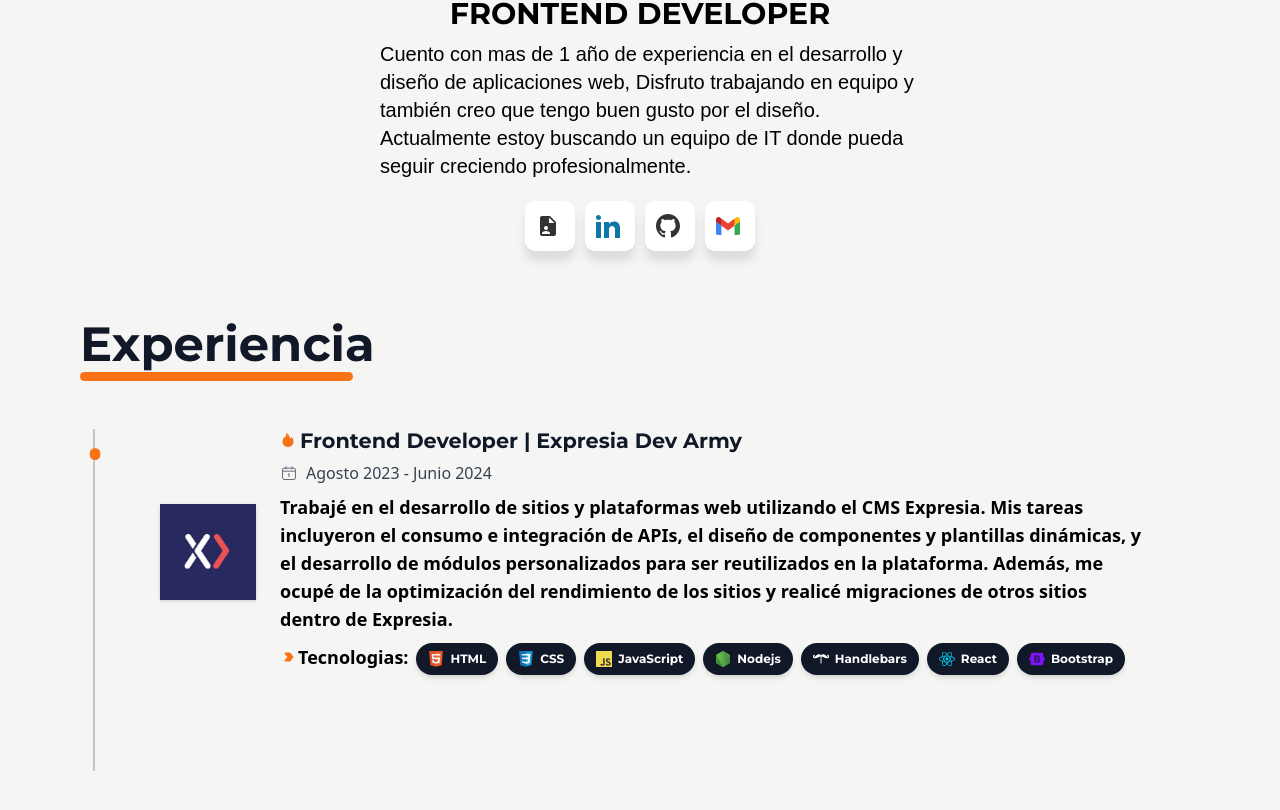
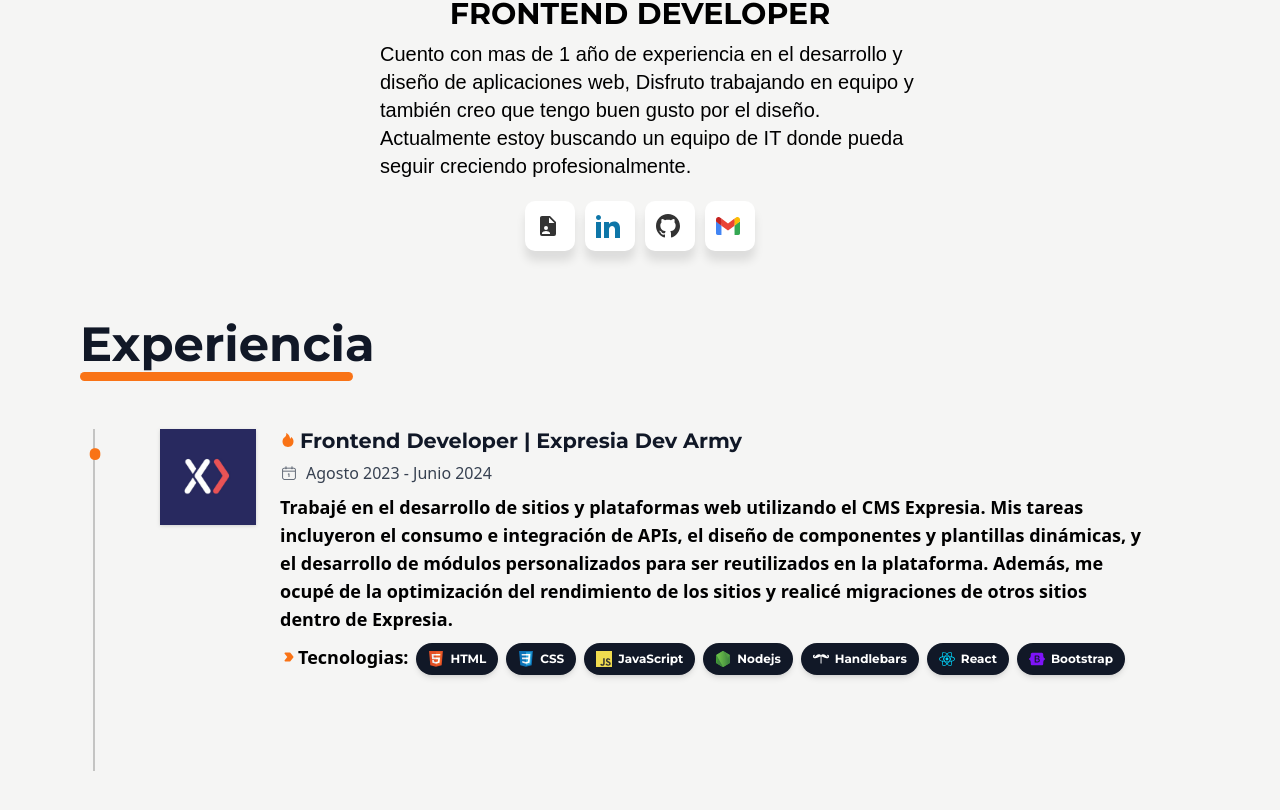
Before and after one commit to Joaquin-Bianchi/Portfolio-Joaquin-Bianchi, a Next.js app: page / in a window 1280 px wide. Shown: the part 348-1158 px from the top of the page. Built offline with nearby package versions, Linux system fonts and the light colour scheme; a web font is replaced by a local one; what @midudev/tailwind-animations would draw is missing.

Commit message:
FEAT: centrado de la imagen en la card de experiencia

```diff
--- a/src/components/cards/ExperienceCard.jsx
+++ b/src/components/cards/ExperienceCard.jsx
@@ -49,7 +49,7 @@ function ExperienceCard({
   Index,
 }) {
   return (
-    <div class="bg-bg dark:bg-zinc-950 relative mx-12  pb-12 grid before:absolute before:left-[-35px] before:block before:h-full before:border-l-2 before:border-black/20  dark:before:border-white/15 before:content-[''] md:grid-cols-5 md:gap-10 md:space-x-4]">
+    <div class="bg-bg dark:bg-zinc-950 relative mx-12   pb-12 grid before:absolute before:left-[-35px] before:block before:h-full before:border-l-2 before:border-black/20  dark:before:border-white/15 before:content-[''] md:grid-cols-5 md:gap-10 md:space-x-4]">
       <div class="pb-12 md:col-span-5 ">
         <div class="sticky top-0">
           <span
@@ -60,7 +60,7 @@ function ExperienceCard({
             &bull;
           </span>
         </div>
-        <div className="flex flex-col items-start flex-grow md:pl-8 sm:items-center sm:flex-row">
+        <div className="flex flex-col items-start flex-grow md:pl-8  sm:flex-row">
           <div className="inline-flex items-center justify-center flex-shrink-0 w-24 h-24 ml-3 bg-black rounded-full md:ml-0">
             <img src={Image} className="w-full h-full drop-shadow" alt="" />
           </div>
```
